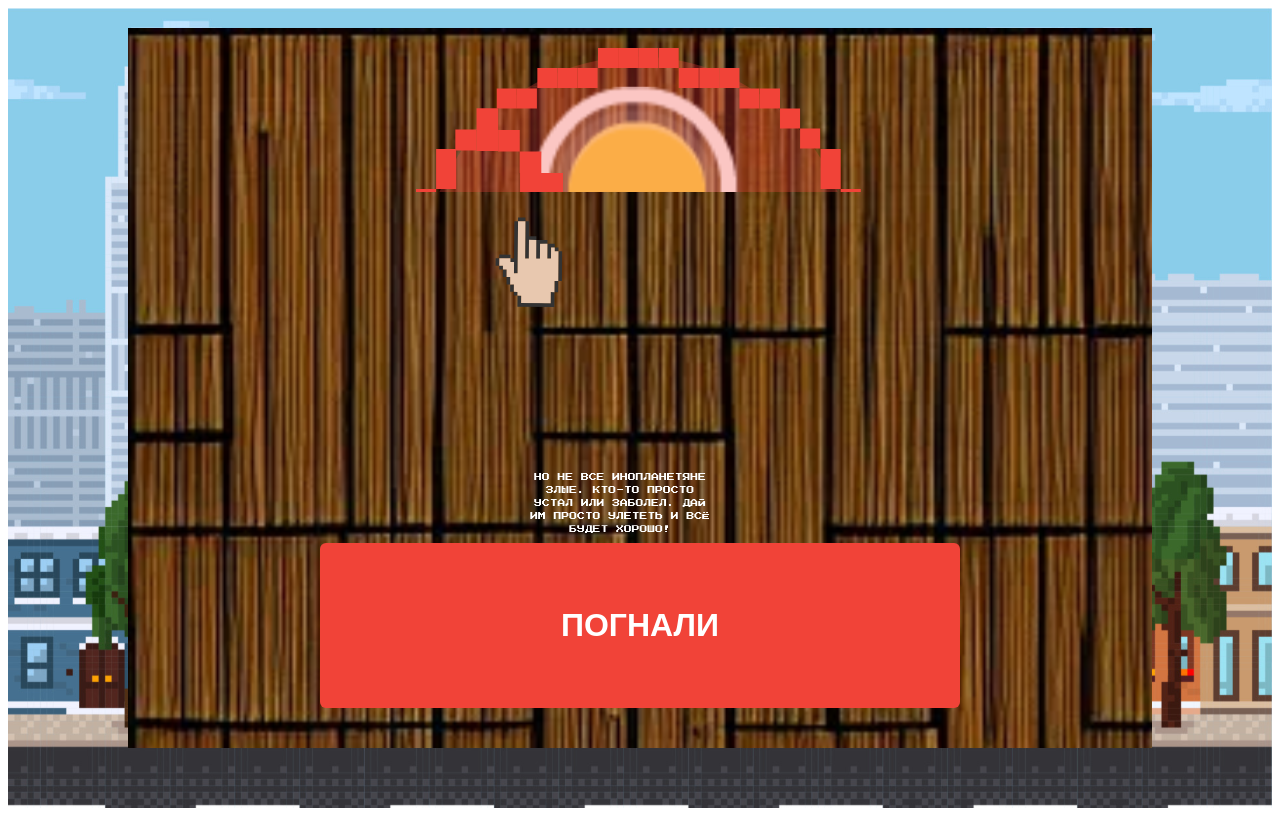
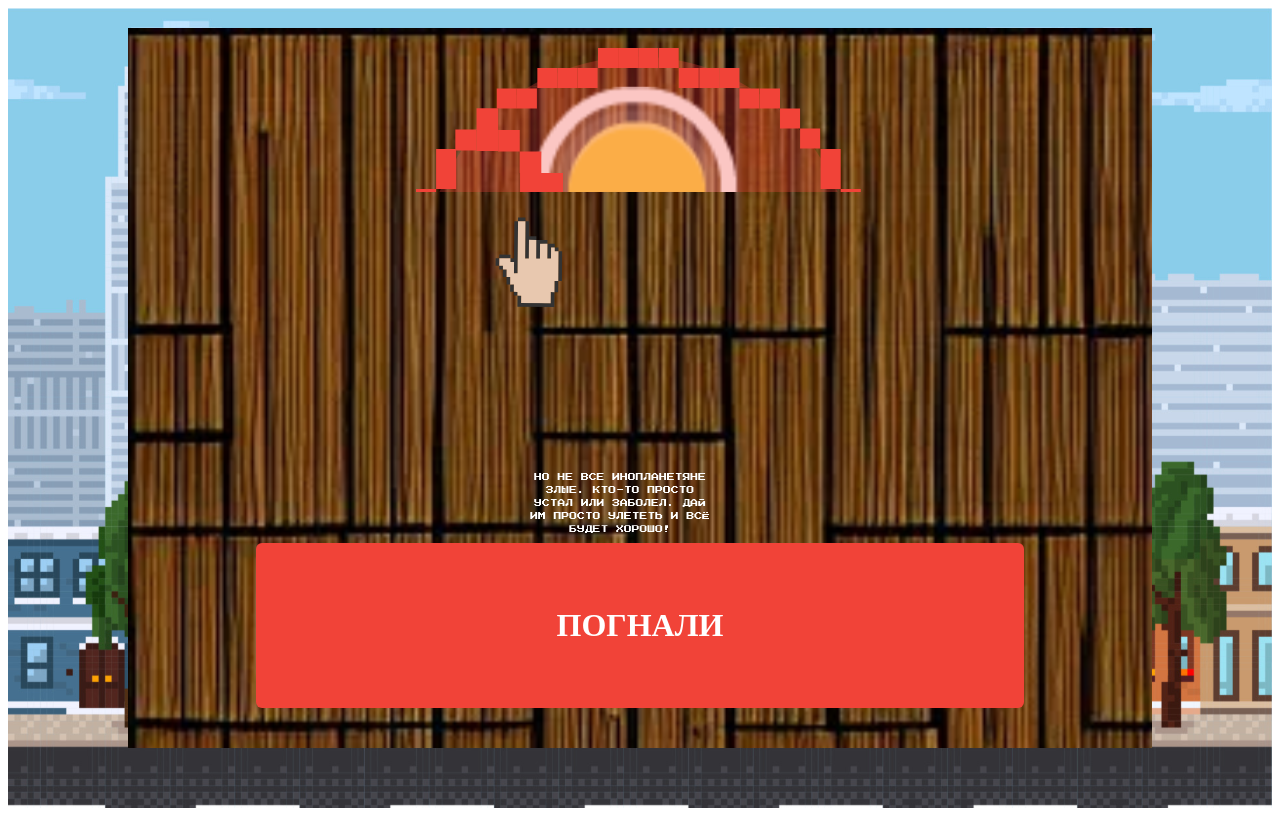
Before and after one commit to MaratSalakh/catch_alien, a React (Vite) app: page /2 in a window 1280 px wide. Built offline with nearby package versions, Linux system fonts and the light colour scheme.

Commit message:
add paths for change pages

```diff
--- a/src/pages/FirstInstructionPage.module.scss
+++ b/src/pages/FirstInstructionPage.module.scss
@@ -68,6 +68,8 @@
   margin-bottom: 5vh;
   width: 50vw;
   padding: 5vw;
+  text-decoration: none;
+  text-align: center;
 
   &:hover {
     background-color: #de2a1d;
--- a/src/pages/FirstInstuctionPage.jsx
+++ b/src/pages/FirstInstuctionPage.jsx
@@ -4,6 +4,7 @@ import gsap from 'gsap';
 import { useGSAP } from '@gsap/react';
 
 import styles from './FirstInstructionPage.module.scss';
+import { Link } from 'react-router-dom';
 
 const FirstInctructionPage = () => {
   const [alienIsBubbled, setAlienIsBubbled] = useState(false);
@@ -42,7 +43,9 @@ const FirstInctructionPage = () => {
         )}
         <div ref={container} className={styles.hand}></div>
         <div className={styles.instruction}></div>
-        <button className={styles.startButton}>ЯСНО</button>
+        <Link className={styles.startButton} to="/2">
+          ЯСНО
+        </Link>
       </div>
     </div>
   );
--- a/src/pages/SecondInstructionPage.jsx
+++ b/src/pages/SecondInstructionPage.jsx
@@ -4,6 +4,7 @@ import { useState, useRef, useEffect } from 'react';
 
 import gsap from 'gsap';
 import { useGSAP } from '@gsap/react';
+import { Link } from 'react-router-dom';
 
 const SecondInctructionPage = () => {
   const [alienIsStopped, setAlienIsStopped] = useState(false);
@@ -42,7 +43,9 @@ const SecondInctructionPage = () => {
         )}
         <div ref={container} className={styles.hand}></div>
         <div className={styles.instruction}></div>
-        <button className={styles.startButton}>ПОГНАЛИ</button>
+        <Link className={styles.startButton} to="/game">
+          ПОГНАЛИ
+        </Link>
       </div>
     </div>
   );
--- a/src/pages/SecondInstructionPage.module.scss
+++ b/src/pages/SecondInstructionPage.module.scss
@@ -69,6 +69,8 @@
   margin-bottom: 5vh;
   width: 50vw;
   padding: 5vw;
+  text-decoration: none;
+  text-align: center;
 
   &:hover {
     background-color: #de2a1d;
--- a/src/pages/StartingPage.jsx
+++ b/src/pages/StartingPage.jsx
@@ -4,6 +4,7 @@ import { useRef } from 'react';
 
 import gsap from 'gsap'; // <-- import GSAP
 import { useGSAP } from '@gsap/react'; // <-- import the hook from our React package
+import { Link } from 'react-router-dom';
 
 const StartingPage = () => {
   const container = useRef();
@@ -24,7 +25,9 @@ const StartingPage = () => {
         ref={container}
         className={('alienBubble', styles.alienBubble)}></div>
       <span className={styles.greeting}>Поймай пришельца!</span>
-      <button className={styles.startButton}>НАЧАТЬ</button>
+      <Link className={styles.startButton} to="/1">
+        НАЧАТЬ
+      </Link>
     </div>
   );
 };
--- a/src/pages/StartingPage.module.scss
+++ b/src/pages/StartingPage.module.scss
@@ -38,6 +38,7 @@
   border-radius: 6px;
   border-style: none;
   padding: 20px;
+  text-decoration: none;
 
   &:hover {
     background-color: #de2a1d;
```
